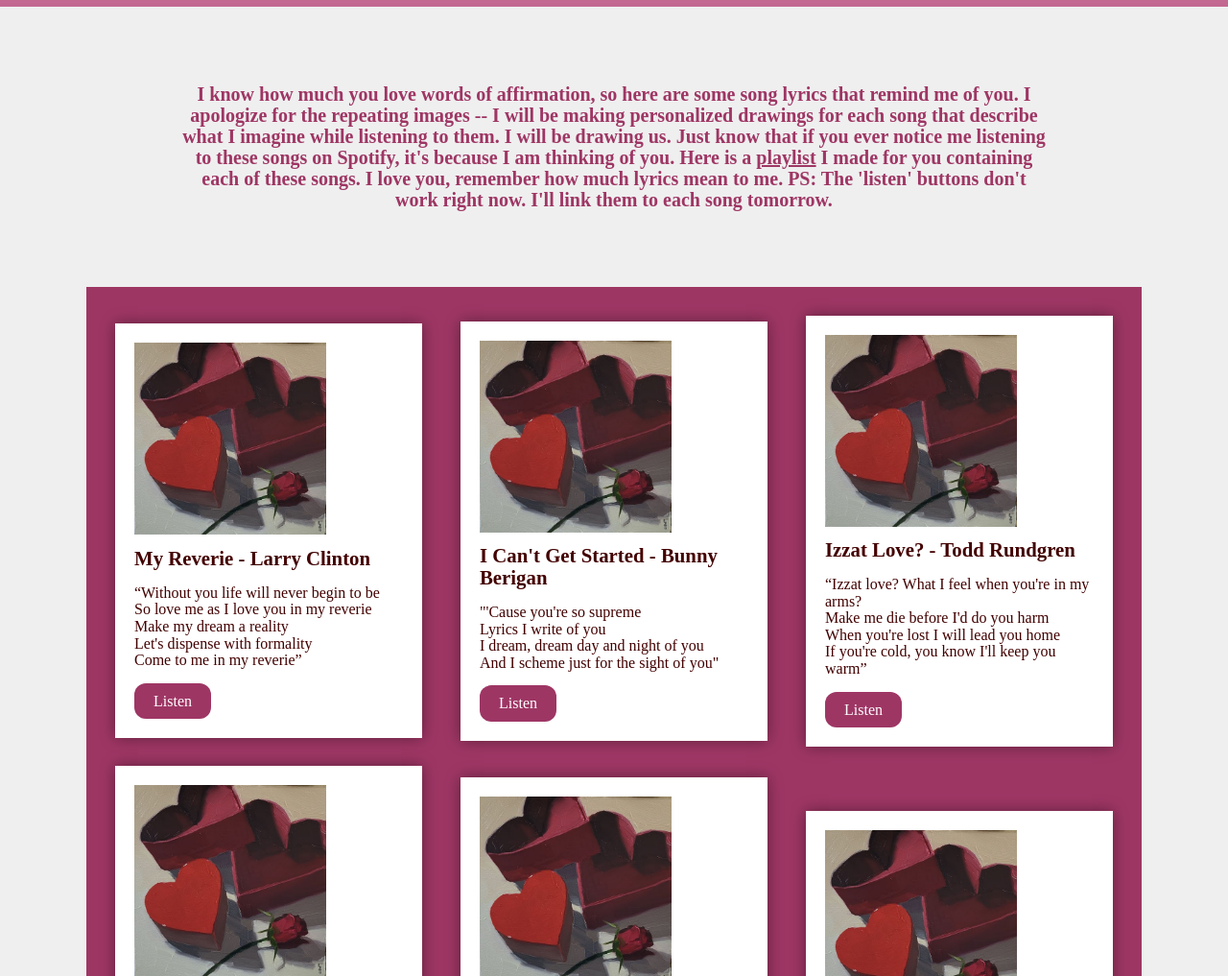
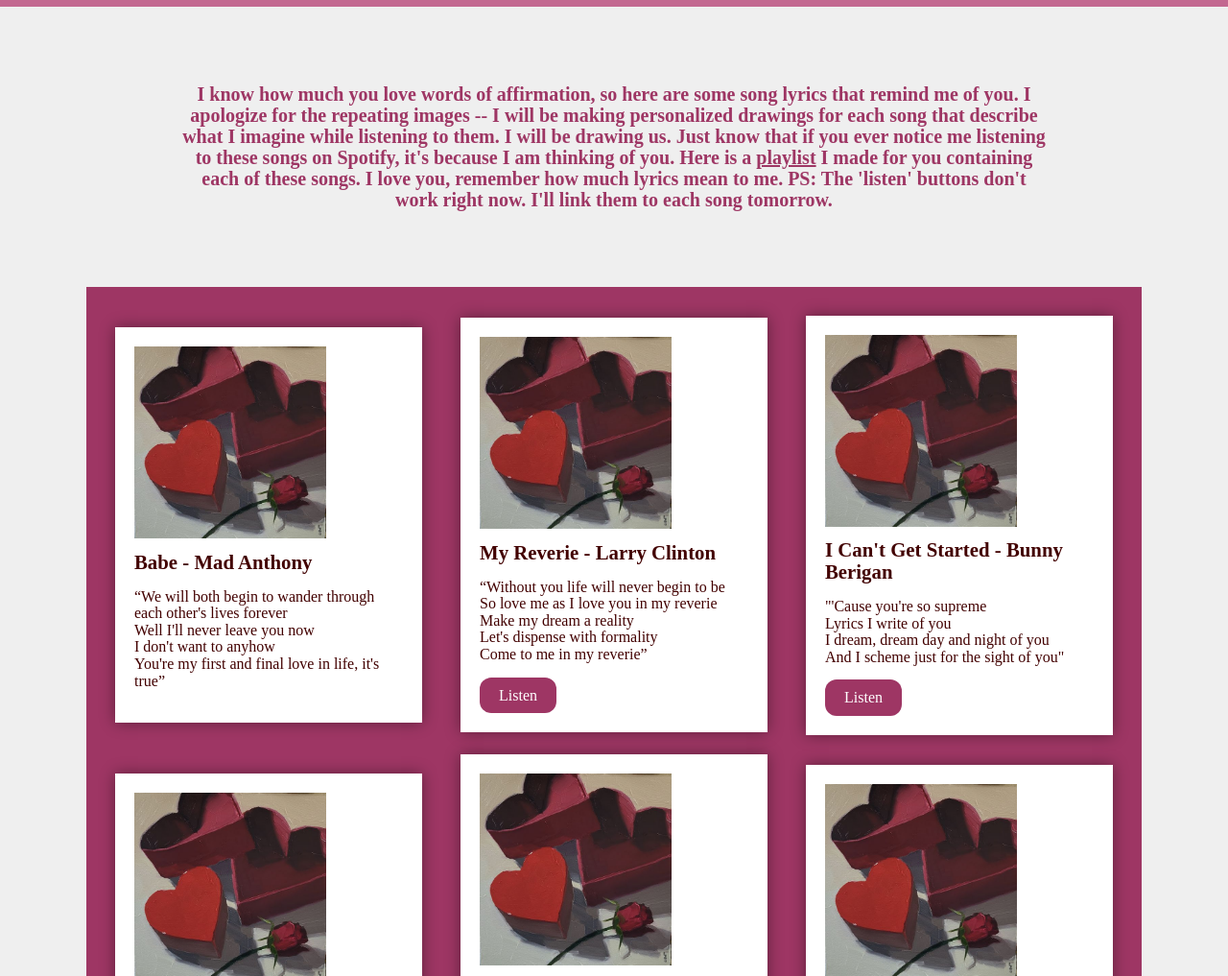
Before and after one commit to quillington/quillington.github.io, a plain HTML site: page lyrics.html in a window 1280 px wide. Shown: the part 83-1100 px from the top of the page at 96% size. Drawn offline with Linux system fonts and the light colour scheme.

Commit message:
Add files via upload

```diff
--- a/lyrics.html
+++ b/lyrics.html
@@ -36,6 +36,17 @@
         each song tomorrow.</h6></div>
     <div class="container">
     <div class="row">
+        <div class="card">
+        <img src="Heart_Rose.jpg" alt="">
+        <h4>Babe - Mad Anthony</h4>
+        <p>
+            “We will both begin to wander through each other's lives forever<br/>
+Well I'll never leave you now<br/>
+I don't want to anyhow<br/>
+You're my first and final love in life, it's true”
+            </p>
+        </div>
+
         <div class="card">
         <img src="Heart_Rose.jpg" alt="">
         <h4>My Reverie - Larry Clinton</h4>
```
